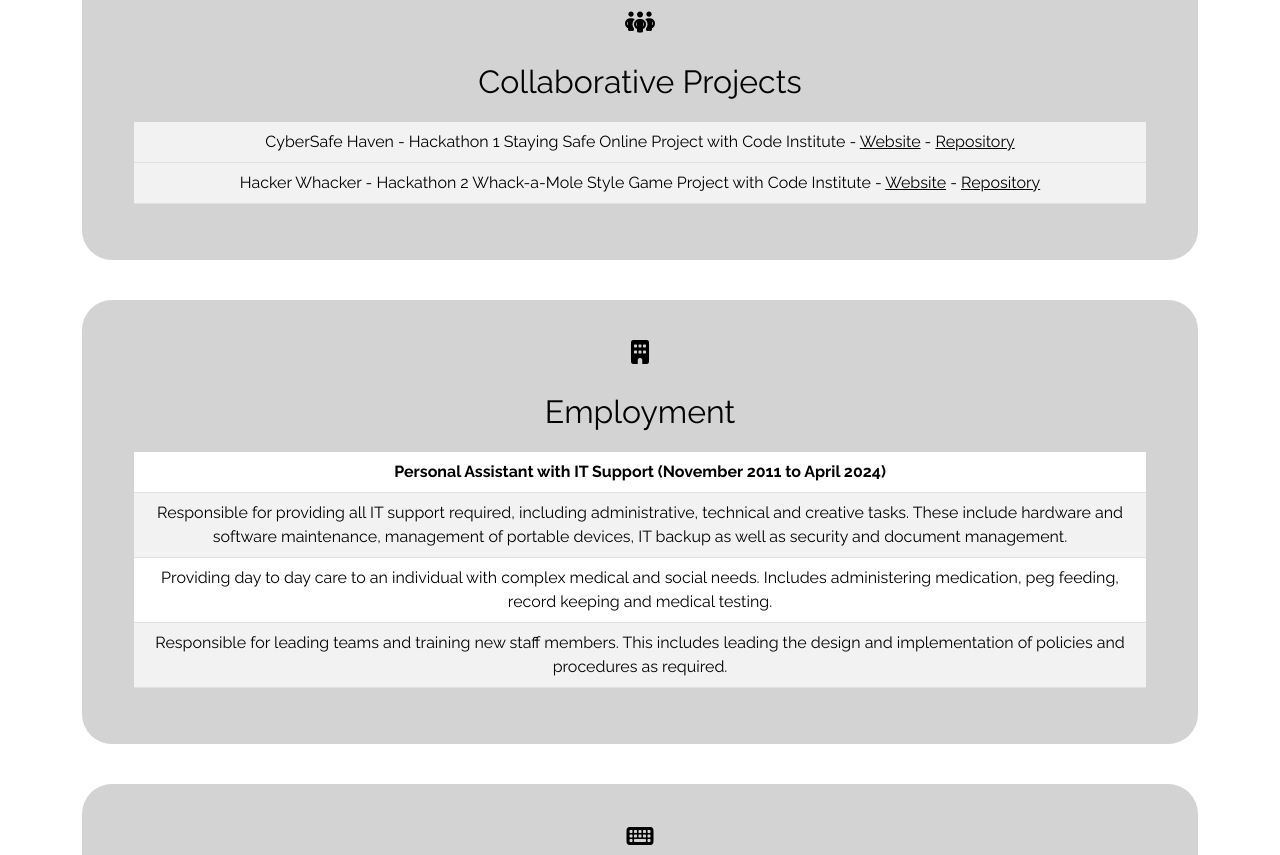
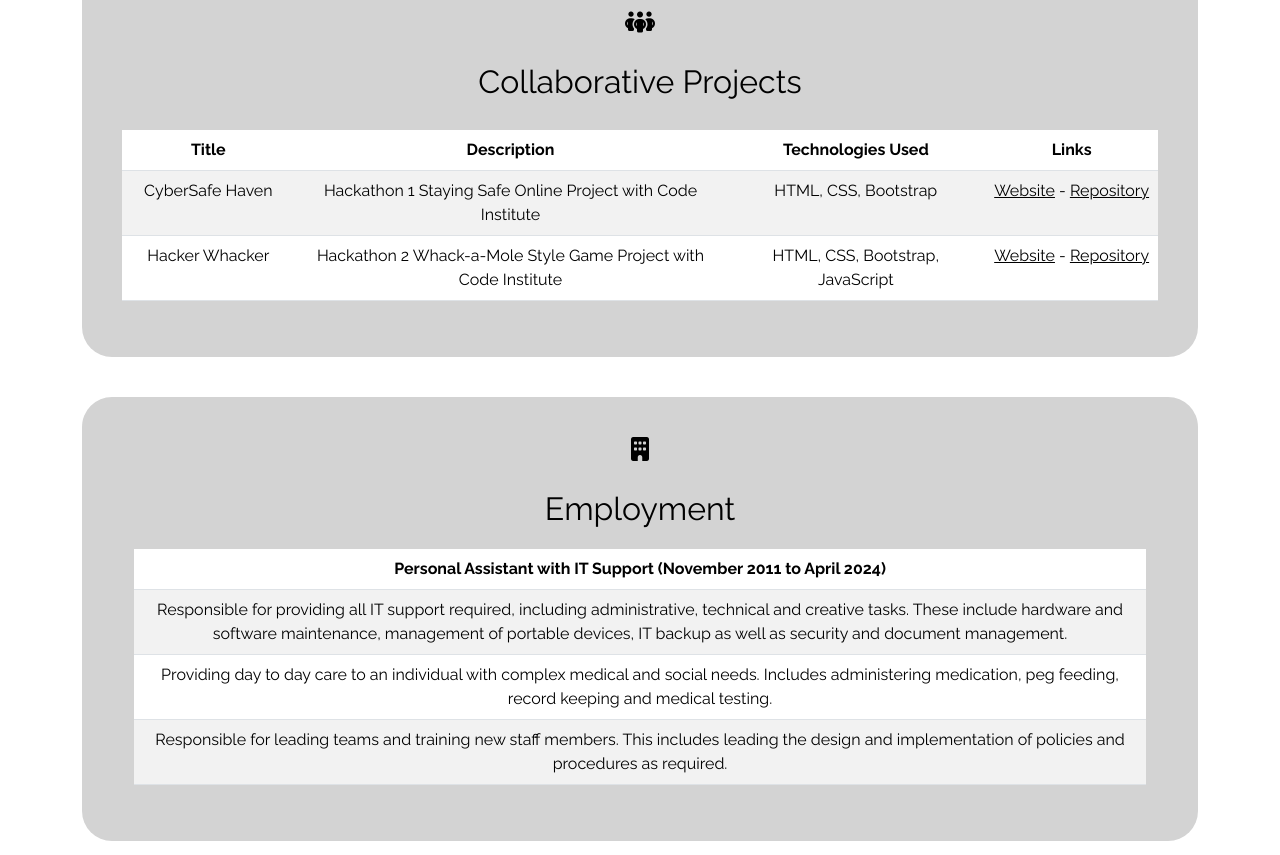
Before and after one commit to CyberArchitect777/personal-site, a plain HTML site: page editions/v2/index.html in a window 1280 px wide. Shown: the part 2120-2975 px from the top of the page. Drawn offline with nearby package versions, Linux system fonts and the light colour scheme.

Commit message:
v2: updated the collaborative projects section to use a table on large breakpoint screens

```diff
--- a/editions/v2/index.html
+++ b/editions/v2/index.html
@@ -280,25 +280,57 @@
             <div class="col-12">
                 <div>
                     <i class="fa-solid fa-people-group d-flex justify-content-center"></i>
-                    <p class="dataheading text-center d-block mt-4">Collaborative Projects</p>
+                    <p class="dataheading text-center d-block mt-4 mb-4">Collaborative Projects</p>
                 </div>
-                <table class="mt-3 table table-striped">
+                <table class="d-none d-lg-block mt-3 table table-striped">
+                    <thead class="mx-auto d-flex flex-column">
+                        <tr class="row">
+                            <th class="col-2">Title</th>
+                            <th class="col-5">Description</th>
+                            <th class="col-3">Technologies Used</th>
+                            <th class="col-2">Links</th>
+                        </tr>
+                    </thead>
+                    <tbody class="mx-auto d-flex flex-column">
+                        <tr class="row">
+                            <td class="col-2">CyberSafe Haven</td>
+                            <td class="col-5">Hackathon 1 Staying Safe Online Project with Code Institute</td>
+                            <td class="col-3">HTML, CSS, Bootstrap</td>
+                            <td class="col-2"><a
+                                href="https://cyberarchitect777.github.io/hackathon2-hackattack-game-project/"
+                                target="_blank">Website</a> - <a
+                                href="https://github.com/CyberArchitect777/hackathon2-hackattack-game-project"
+                                target="_blank">Repository</a></td>
+                        </tr>
+                        <tr class="row">
+                            <td class="col-2">Hacker Whacker</td>
+                            <td class="col-5">Hackathon 2 Whack-a-Mole Style Game Project with Code Institute</td>
+                            <td class="col-3">HTML, CSS, Bootstrap, JavaScript</td>
+                            <td class="col-2"><a
+                                href="https://cyberarchitect777.github.io/hackathon2-hackattack-game-project/"
+                                target="_blank">Website</a> - <a
+                                href="https://github.com/CyberArchitect777/hackathon2-hackattack-game-project"
+                                target="_blank">Repository</a></td>
+                        </tr>
+                    </tbody>
+                </table>
+                <table class="d-lg-none mt-3 table table-striped">
                     <tbody>
                         <tr>
-                            <td>CyberSafe Haven - Hackathon 1 Staying Safe Online Project with Code Institute - <a
-                                    href="https://cyberarchitect777.github.io/hackathon1-hackstreetboys-staying-safe-online/"
-                                    target="_blank">Website</a> - <a
-                                    href="https://github.com/CyberArchitect777/hackathon1-hackstreetboys-staying-safe-online"
-                                    target="_blank">Repository</a>
+                            <td><strong>CyberSafe Haven</strong> - <strong>Hackathon 1</strong> Staying Safe Online Project with <em>Code Institute</em> - <a
+                                href="https://cyberarchitect777.github.io/hackathon1-hackstreetboys-staying-safe-online/"
+                                target="_blank">Website</a> - <a
+                                href="https://github.com/CyberArchitect777/hackathon1-hackstreetboys-staying-safe-online"
+                                target="_blank">Repository</a>
                             </td>
                         </tr>
-                        <tr></tr>
-                        <td>Hacker Whacker - Hackathon 2 Whack-a-Mole Style Game Project with Code Institute - <a
+                        <tr>
+                            <td><strong>Hacker Whacker</strong> - <strong>Hackathon 2</strong> Whack-a-Mole Style Game Project with <em>Code Institute</em> - <a
                                 href="https://cyberarchitect777.github.io/hackathon2-hackattack-game-project/"
                                 target="_blank">Website</a> - <a
                                 href="https://github.com/CyberArchitect777/hackathon2-hackattack-game-project"
                                 target="_blank">Repository</a>
-                        </td>
+                            </td>
                         </tr>
                     </tbody>
                 </table>
```
